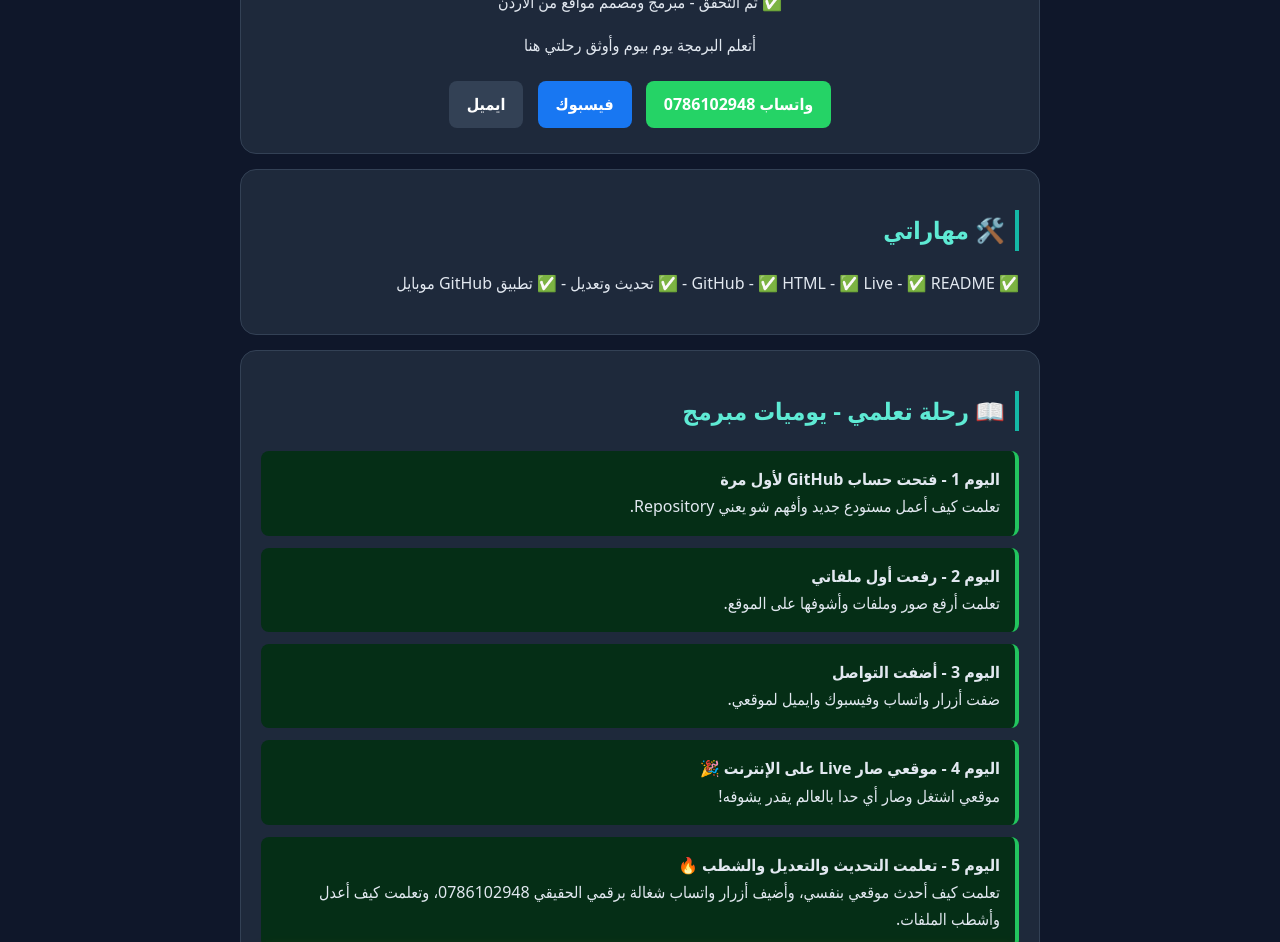
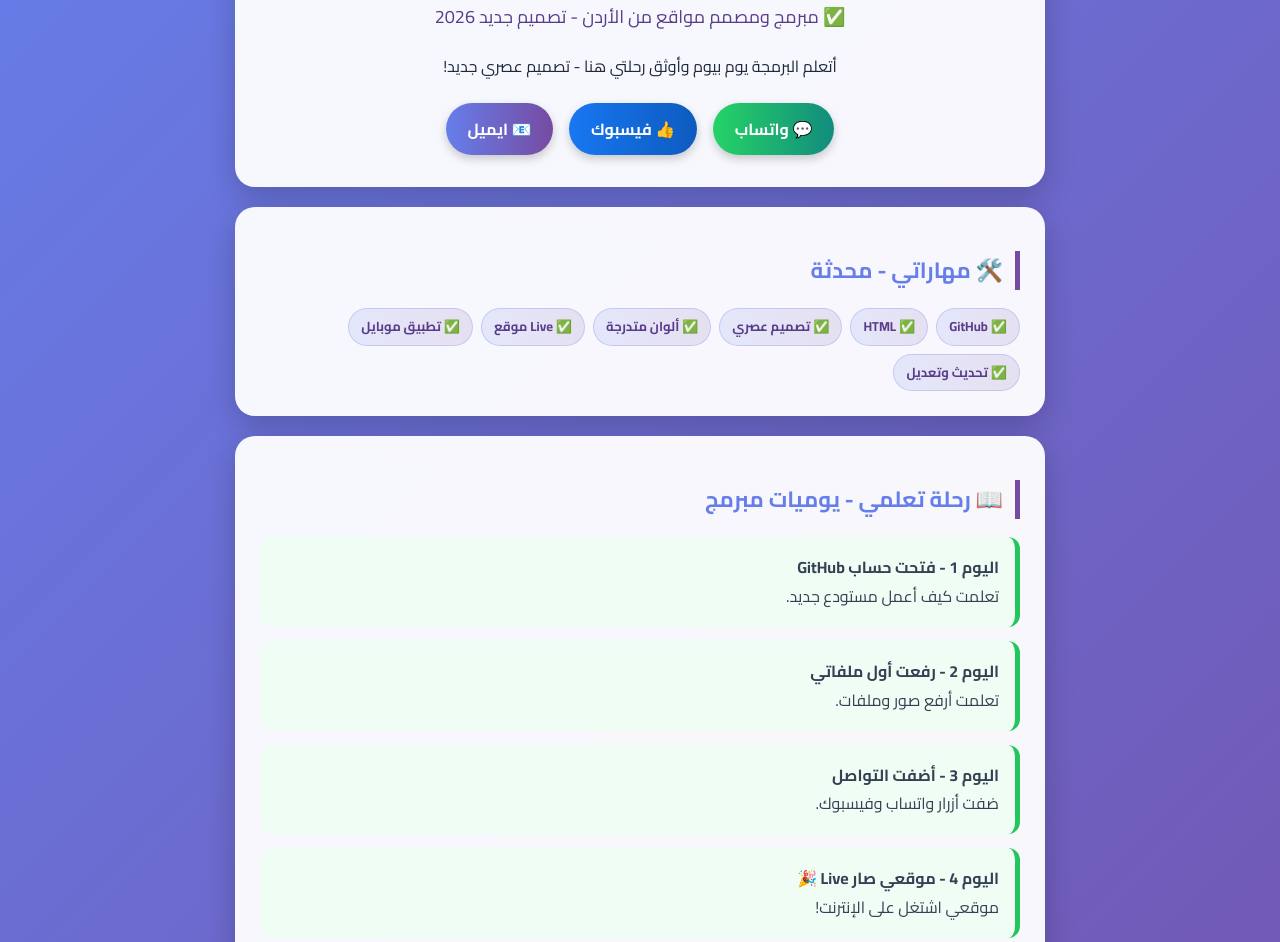
Before and after one commit to naderalkhassawneh-hub/test261966-nader, a plain HTML site: page index.html in a window 1280 px wide. Shown: the part 179-1121 px from the top of the page. Drawn offline with Linux system fonts and the light colour scheme.

Commit message:
Revamp webpage design with modern styles
Updated the design and layout of the webpage with a new modern style, including improved color gradients and enhanced card elements.

```diff
--- a/index.html
+++ b/index.html
@@ -4,46 +4,68 @@
 <meta charset="UTF-8">
 <meta name="viewport" content="width=device-width, initial-scale=1">
 <title>نادر الخصاونة - رحلة تعلمي</title>
+<link href="https://fonts.googleapis.com/css2?family=Cairo:wght@400;700&display=swap" rel="stylesheet">
 <style>
-body{margin:0;background:#0f172a;color:#e2e8f0;font-family:system-ui,Tahoma;line-height:1.7}
-.container{max-width:800px;margin:auto;padding:20px}
-.card{background:#1e293b;border-radius:16px;padding:20px;margin:15px 0;border:1px solid #334155}
-.badge{background:#14b8a6;color:#fff;padding:4px 12px;border-radius:20px;font-size:12px}
-h1{color:#2dd4bf;font-size:28px}
-h2{color:#5eead4;border-right:4px solid #14b8a6;padding-right:10px}
-.day{background:#0f172a;border-right:4px solid #14b8a6;padding:15px;margin:12px 0;border-radius:8px}
-.day.done{border-color:#22c55e;background:#052e16}
-.day.new{border-color:#f59e0b;background:#2a1f0a;animation:glow 2s infinite}
-.day.next{border-style:dashed;border-color:#64748b;opacity:.7}
-@keyframes glow{0%,100%{box-shadow:0 0 5px #f59e0b}50%{box-shadow:0 0 20px #f59e0b}}
-.btn{display:inline-block;padding:10px 18px;border-radius:8px;text-decoration:none;color:#fff;margin:5px;font-weight:bold}
-.wa{background:#25D366}.fb{background:#1877f2}.mail{background:#334155}
-a{color:#2dd4bf}
+*{box-sizing:border-box}
+body{margin:0;background:linear-gradient(135deg,#667eea 0%,#764ba2 100%);color:#fff;font-family:'Cairo',system-ui,Tahoma;line-height:1.8;min-height:100vh}
+.container{max-width:850px;margin:auto;padding:20px}
+.card{background:rgba(255,255,255,0.95);color:#1e293b;border-radius:20px;padding:25px;margin:20px 0;box-shadow:0 10px 30px rgba(0,0,0,0.2);backdrop-filter:blur(10px)}
+.badge{background:linear-gradient(90deg,#667eea,#764ba2);color:#fff;padding:6px 16px;border-radius:25px;font-size:13px;font-weight:bold}
+h1{color:#5a3d8a;font-size:32px;margin:10px 0}
+h2{color:#667eea;border-right:5px solid #764ba2;padding-right:12px;font-size:22px}
+.day{background:#f8fafc;border-right:5px solid #667eea;padding:16px;margin:14px 0;border-radius:12px;transition:0.3s;color:#334155}
+.day:hover{transform:translateX(-5px);box-shadow:0 5px 15px rgba(102,126,234,0.2)}
+.day.done{border-color:#22c55e;background:#f0fdf4}
+.day.new{border-color:#f59e0b;background:linear-gradient(90deg,#fffbeb,#fef3c7);animation:glow 2s infinite;box-shadow:0 0 15px rgba(245,158,11,0.4)}
+.day.next{border-style:dashed;border-color:#94a3b8;opacity:.7;background:#f1f5f9}
+@keyframes glow{0%,100%{box-shadow:0 0 10px #f59e0b}50%{box-shadow:0 0 25px #f59e0b}}
+.btn{display:inline-block;padding:12px 22px;border-radius:30px;text-decoration:none;color:#fff;margin:6px;font-weight:bold;transition:0.3s;box-shadow:0 4px 10px rgba(0,0,0,0.2)}
+.btn:hover{transform:translateY(-3px);box-shadow:0 6px 15px rgba(0,0,0,0.3)}
+.wa{background:linear-gradient(90deg,#25D366,#128C7E)}.fb{background:linear-gradient(90deg,#1877f2,#0d5bbf)}.mail{background:linear-gradient(90deg,#667eea,#764ba2)}
+a{color:#667eea;text-decoration:none;font-weight:bold}
+.top-header{text-align:center;background:rgba(255,255,255,0.15);backdrop-filter:blur(20px);border:1px solid rgba(255,255,255,0.2)}
+.skills-grid{display:flex;flex-wrap:wrap;gap:8px;margin-top:10px}
+.skill{background:linear-gradient(90deg,#667eea22,#764ba222);border:1px solid #667eea44;padding:6px 12px;border-radius:20px;font-size:13px;color:#5a3d8a;font-weight:bold}
 </style>
 </head>
 <body>
 <div class="container">
-<div class="card" style="text-align:center">
-<span class="badge">TEST 261966 JO</span>
+<div class="card top-header" style="background:rgba(255,255,255,0.95)">
+<span class="badge">✨ تصميم جديد - TEST 261966 JO ✨</span>
 <h1>نادر علي إسعيد الخصاونة</h1>
-<p>✅ تم التحقق - مبرمج ومصمم مواقع من الأردن</p>
-<p>أتعلم البرمجة يوم بيوم وأوثق رحلتي هنا</p>
-<a class="btn wa" href="https://wa.me/962786102948">واتساب 0786102948</a>
-<a class="btn fb" href="https://www.facebook.com/share/1BkX2RDVJJ/">فيسبوك</a>
-<a class="btn mail" href="mailto:Naderalkhassawneh@gmail.com">ايميل</a>
+<p style="font-size:18px;color:#5a3d8a">✅ مبرمج ومصمم مواقع من الأردن - تصميم جديد 2026</p>
+<p>أتعلم البرمجة يوم بيوم وأوثق رحلتي هنا - تصميم عصري جديد!</p>
+<a class="btn wa" href="https://wa.me/962786102948">💬 واتساب</a>
+<a class="btn fb" href="https://www.facebook.com/share/1BkX2RDVJJ/">👍 فيسبوك</a>
+<a class="btn mail" href="mailto:Naderalkhassawneh@gmail.com">📧 ايميل</a>
 </div>
-<div class="card"><h2>🛠️ مهاراتي</h2><p>✅ GitHub - ✅ HTML - ✅ Live - ✅ README - ✅ تحديث وتعديل - ✅ تطبيق GitHub موبايل</p></div>
+
+<div class="card"><h2>🛠️ مهاراتي - محدثة</h2>
+<div class="skills-grid">
+<span class="skill">✅ GitHub</span>
+<span class="skill">✅ HTML</span>
+<span class="skill">✅ تصميم عصري</span>
+<span class="skill">✅ ألوان متدرجة</span>
+<span class="skill">✅ Live موقع</span>
+<span class="skill">✅ تطبيق موبايل</span>
+<span class="skill">✅ تحديث وتعديل</span>
+</div>
+</div>
+
 <div class="card"><h2>📖 رحلة تعلمي - يوميات مبرمج</h2>
-<div class="day done"><strong>اليوم 1 - فتحت حساب GitHub لأول مرة</strong><br>تعلمت كيف أعمل مستودع جديد وأفهم شو يعني Repository.</div>
-<div class="day done"><strong>اليوم 2 - رفعت أول ملفاتي</strong><br>تعلمت أرفع صور وملفات وأشوفها على الموقع.</div>
-<div class="day done"><strong>اليوم 3 - أضفت التواصل</strong><br>ضفت أزرار واتساب وفيسبوك وايميل لموقعي.</div>
-<div class="day done"><strong>اليوم 4 - موقعي صار Live على الإنترنت 🎉</strong><br>موقعي اشتغل وصار أي حدا بالعالم يقدر يشوفه!</div>
-<div class="day done"><strong>اليوم 5 - تعلمت التحديث والتعديل والشطب 🔥</strong><br>تعلمت كيف أحدث موقعي بنفسي، وأضيف أزرار واتساب شغالة برقمي الحقيقي 0786102948، وتعلمت كيف أعدل وأشطب الملفات.</div>
-<div class="day new"><strong>اليوم 6 - تعلمت العمل على تطبيق GitHub 📱 NEW</strong><br>اليوم تعلمت كيف أشتغل على تطبيق github.com من الموبايل! صرت أقدر أعدل موقعي وأحدثه وأنا برا البيت، من تلفوني مباشرة بدون ما أحتاج كمبيوتر. حرية كاملة!</div>
-<div class="day next"><strong>اليوم 7 - قادم قريباً...</strong><br>اكتب هنا شو رح تتعلم بكرا!</div>
+<div class="day done"><strong>اليوم 1 - فتحت حساب GitHub</strong><br>تعلمت كيف أعمل مستودع جديد.</div>
+<div class="day done"><strong>اليوم 2 - رفعت أول ملفاتي</strong><br>تعلمت أرفع صور وملفات.</div>
+<div class="day done"><strong>اليوم 3 - أضفت التواصل</strong><br>ضفت أزرار واتساب وفيسبوك.</div>
+<div class="day done"><strong>اليوم 4 - موقعي صار Live 🎉</strong><br>موقعي اشتغل على الإنترنت!</div>
+<div class="day done"><strong>اليوم 5 - التحديث والتعديل 🔥</strong><br>تعلمت كيف أحدث موقعي بنفسي برقمي 0786102948.</div>
+<div class="day done"><strong>اليوم 6 - تطبيق GitHub موبايل 📱</strong><br>صرت أقدر أعدل موقعي من تلفوني مباشرة!</div>
+<div class="day new"><strong>اليوم 7 - التصميم الجديد العصري 🎨 NEW</strong><br>اليوم غيرت تصميم موقعي بالكامل! أضفت ألوان متدرجة بنفسجية جميلة، وخطوط عصرية، وتأثيرات حركية. موقعي صار شكله احترافي مثل مواقع الشركات الكبيرة!</div>
+<div class="day next"><strong>اليوم 8 - قادم قريباً...</strong><br>شو رح نتعلم بكرا؟</div>
 </div>
-<div class="card" style="background:#1a2e2a"><h2>💡 إنجازي</h2><p>6 أيام من التعلم المستمر! من الصفر للاحتراف.</p></div>
-<div class="card" style="text-align:center;opacity:.6"><p>بواسطة نادر الخصاونة - 0786102948 - الأردن 🇯🇴</p><p>TEST 261966 JO - اليوم 6 مكتمل</p></div>
+
+<div class="card" style="background:linear-gradient(135deg,#667eea,#764ba2);color:#fff;text-align:center"><h2 style="color:#fff;border:none">💡 إنجازي</h2><p style="font-size:18px">7 أيام من التعلم + تصميم جديد احترافي!</p><p>من موقع بسيط لموقع عصري يجنن!</p></div>
+
+<div class="card" style="text-align:center;opacity:.8"><p>بواسطة نادر الخصاونة - 0786102948 - الأردن 🇯🇴</p><p>TEST 261966 JO - تصميم جديد - اليوم 7</p></div>
 </div>
 </body>
 </html>
```
